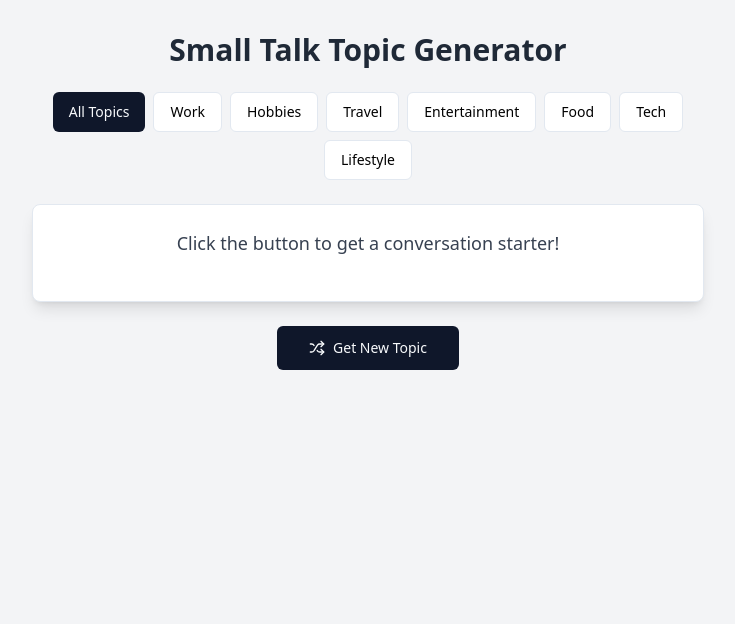
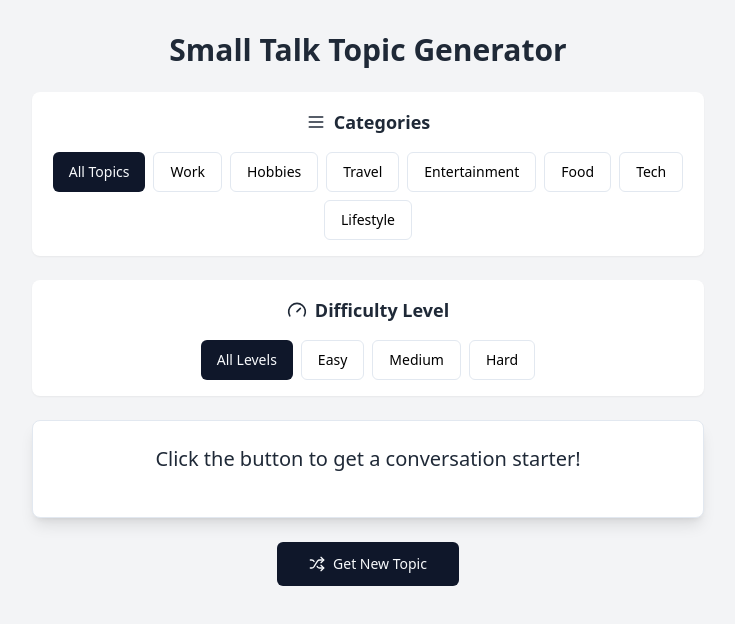
Before and after one commit to psychology50/small-talk-topic-generator, a React (Create React App) app: page / in a window 1280 px wide. Shown: the top 624 px of the page, without its empty margins (272-1007 px from the left). Built offline with nearby package versions, Linux system fonts and the light colour scheme.

Commit message:
add ui for selecting difficulty

```diff
--- a/src/components/SmallTalkGenerator.js
+++ b/src/components/SmallTalkGenerator.js
@@ -1,19 +1,25 @@
 import React, { useState, useEffect } from 'react';
 import { Card, CardContent } from './ui/card';
 import { Button } from './ui/button';
-import { Shuffle, Menu } from 'lucide-react';
-import { CATEGORIES, getRandomTopic } from '../constants/topics';
+import { Shuffle, Menu, Gauge } from 'lucide-react';
+import { CATEGORIES, DIFFICULTIES, getRandomTopic, getTopicsByDifficulty } from '../constants/topics';
 
 const SmallTalkGenerator = () => {
     const [selectedCategory, setSelectedCategory] = useState(CATEGORIES.ALL);
+    const [selectedDifficulty, setSelectedDifficulty] = useState('all');
     const [currentTopic, setCurrentTopic] = useState('Click the button to get a conversation starter!');
     const [isMobile, setIsMobile] = useState(false);
     const [showCategories, setShowCategories] = useState(true);
+    const [showDifficulty, setShowDifficulty] = useState(true);  // 추가
 
     useEffect(() => {
       const checkMobile = () => {
-      setIsMobile(window.innerWidth < 768);
-      setShowCategories(window.innerWidth >= 768);
+        const isMobileView = window.innerWidth < 768;
+        setIsMobile(isMobileView);
+        if (!isMobileView) {
+          setShowCategories(true);
+          setShowDifficulty(true);
+        }
       };
 
       checkMobile();
@@ -22,8 +28,30 @@ const SmallTalkGenerator = () => {
     }, []);
 
     const generateNewTopic = () => {
-    const topic = getRandomTopic(selectedCategory);
+        try {
+          let topic;
+          if (selectedDifficulty === 'all') {
+            topic = getRandomTopic(selectedCategory);
+          } else {
+            const difficultyTopics = getTopicsByDifficulty(selectedDifficulty);
+            if (selectedCategory === CATEGORIES.ALL) {
+              const allTopics = Object.values(difficultyTopics).flat();
+              topic = allTopics[Math.floor(Math.random() * allTopics.length)];
+            } else {
+              const categoryTopics = difficultyTopics[selectedCategory] || [];
+              topic = categoryTopics[Math.floor(Math.random() * categoryTopics.length)];
+            }
+          }
+
+          if (topic) {
             setCurrentTopic(topic.question);
+          } else {
+            setCurrentTopic("No topic found for selected category and difficulty. Try different options!");
+          }
+        } catch (error) {
+          console.error('Error generating topic:', error);
+          setCurrentTopic("Error generating topic. Please try again!");
+        }
       };
 
   const handleCategoryClick = (category) => {
@@ -40,12 +68,13 @@ const SmallTalkGenerator = () => {
           Small Talk Topic Generator
         </h1>
 
+        {/* Categories Toggle Button */}
         {isMobile && (
           <div className="flex justify-center">
             <Button
               variant="outline"
               onClick={() => setShowCategories(!showCategories)}
-              className="w-full md:w-auto mb-2"
+              className="w-full md:w-auto"
             >
               <Menu className="w-4 h-4 mr-2" />
               {showCategories ? 'Hide Categories' : 'Show Categories'}
@@ -53,7 +82,13 @@ const SmallTalkGenerator = () => {
           </div>
         )}
 
+        {/* Categories Section */}
         {showCategories && (
+        <div className="p-4 bg-white rounded-lg shadow-sm">
+            <h2 className="text-lg font-semibold mb-4 text-gray-800 flex items-center justify-center gap-2">
+            <Menu className="w-5 h-5" />
+            Categories
+            </h2>
             <div className="flex flex-col md:flex-row flex-wrap justify-center gap-2">
             <Button
                 variant={selectedCategory === CATEGORIES.ALL ? 'default' : 'outline'}
@@ -73,11 +108,41 @@ const SmallTalkGenerator = () => {
                 </Button>
             ))}
             </div>
+        </div>
+        )}
+
+        {/* Difficulty Section */}
+        {showDifficulty && (
+        <div className="p-4 bg-white rounded-lg shadow-sm">
+            <h2 className="text-lg font-semibold mb-4 text-gray-800 flex items-center justify-center gap-2">
+            <Gauge className="w-5 h-5" />
+            Difficulty Level
+            </h2>
+            <div className="flex flex-col md:flex-row flex-wrap justify-center gap-2">
+            <Button
+                variant={selectedDifficulty === 'all' ? 'default' : 'outline'}
+                onClick={() => setSelectedDifficulty('all')}
+                className="w-full md:w-auto"
+            >
+                All Levels
+            </Button>
+            {DIFFICULTIES.map((difficulty) => (
+                <Button
+                key={difficulty}
+                variant={selectedDifficulty === difficulty ? 'default' : 'outline'}
+                onClick={() => setSelectedDifficulty(difficulty)}
+                className="capitalize w-full md:w-auto"
+                >
+                {difficulty}
+                </Button>
+            ))}
+            </div>
+        </div>
         )}
 
         <Card className="shadow-lg">
         <CardContent className="p-4 md:p-6">
-            <p className="text-base md:text-lg text-center text-gray-700 min-h-[3rem]">
+            <p className="text-lg md:text-xl font-medium text-center text-gray-800 min-h-[3rem] leading-relaxed">
             {currentTopic}
             </p>
         </CardContent>
```
Lines whose indentation alone changed are shown as unchanged.
